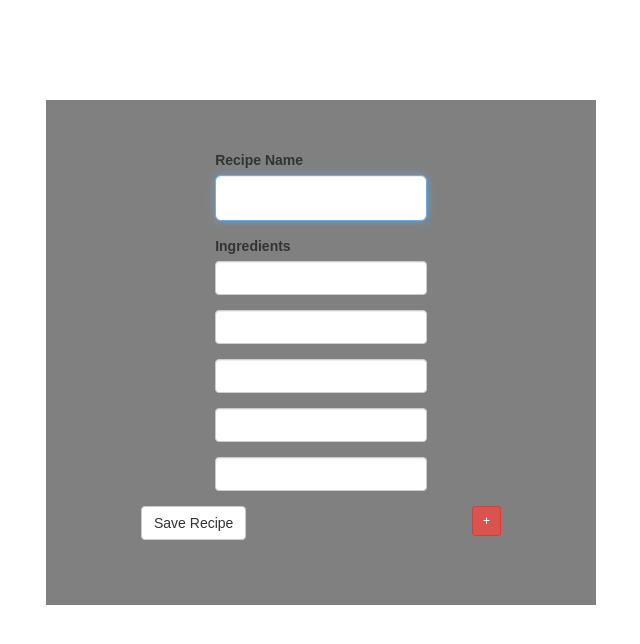
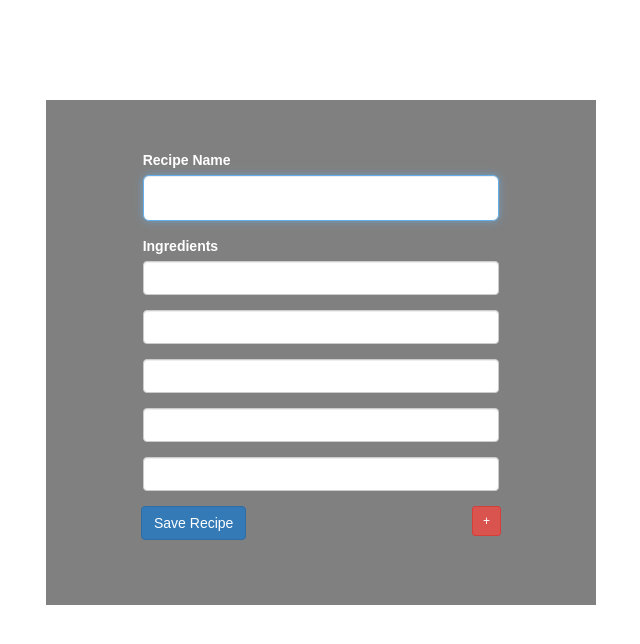
Before and after one commit to Progoogler/recipe-book, a React (Create React App) app: page / in a window 1280 px wide. Shown: the top 644 px of the page, without its empty margins (319-959 px from the left). Built offline with nearby package versions, Linux system fonts and the light colour scheme.

Commit message:
Include key property in Row elements

```diff
--- a/src/components/recipeInput/RecipeInput.js
+++ b/src/components/recipeInput/RecipeInput.js
@@ -7,13 +7,13 @@ class RecipeInput extends Component {
     super();
     this.state = {
       ingredientComponents: [
-        <Row><Col className="center-block" sm={5}><FormGroup><FormControl type="text"/></FormGroup></Col></Row>,
-        <Row><Col className="center-block" sm={5}><FormGroup><FormControl type="text"/></FormGroup></Col></Row>,
-        <Row><Col className="center-block" sm={5}><FormGroup><FormControl type="text"/></FormGroup></Col></Row>,
-        <Row><Col className="center-block" sm={5}><FormGroup><FormControl type="text"/></FormGroup></Col></Row>,
+        <Row key={0}><Col className="center-block" sm={8}><FormGroup><FormControl type="text"/></FormGroup></Col></Row>,
+        <Row key={1}><Col className="center-block" sm={8}><FormGroup><FormControl type="text"/></FormGroup></Col></Row>,
+        <Row key={2}><Col className="center-block" sm={8}><FormGroup><FormControl type="text"/></FormGroup></Col></Row>,
+        <Row key={3}><Col className="center-block" sm={8}><FormGroup><FormControl type="text"/></FormGroup></Col></Row>,
       ],
     };
-    this.blankIngredientComponent = <Row><Col className="center-block" sm={5}><FormGroup><FormControl type="text"/></FormGroup></Col></Row>;
+    this.rowKey = 4;
     this.addIngredient = this.addIngredient.bind(this);
   }
 
@@ -23,18 +23,18 @@ class RecipeInput extends Component {
         <form>
 
           <Row>
-            <Col className="center-block" sm={5}>
+            <Col className="center-block" sm={8}>
               <FormGroup bsSize="large">
-                  <ControlLabel>Recipe Name</ControlLabel>
+                  <ControlLabel className="Recipe-Label">Recipe Name</ControlLabel>
                   <FormControl type="text" autoFocus="true"/>
               </FormGroup>
             </Col>
           </Row>
 
           <Row>
-            <Col className="center-block" sm={5}>
+            <Col className="center-block" sm={8}>
               <FormGroup>
-                <ControlLabel>Ingredients</ControlLabel>
+                <ControlLabel className="Recipe-Label">Ingredients</ControlLabel>
                 <FormControl type="text"/>
               </FormGroup>
             </Col>
@@ -44,7 +44,7 @@ class RecipeInput extends Component {
 
           <Row>
             <FormGroup>
-              <Button className="Save-Button" type="submit">Save Recipe</Button>
+              <Button className="Save-Button" bsStyle="primary" type="submit">Save Recipe</Button>
               <Button className="Add-Button" bsSize="small" bsStyle="danger" onClick={this.addIngredient}> + </Button>
             </FormGroup>
           </Row>
@@ -54,13 +54,10 @@ class RecipeInput extends Component {
     );
   }
 
-  componentWillMount() {
-
-  }
-
   addIngredient() {
-    var incrementedList = this.state.ingredientComponents.concat(this.blankIngredientComponent);
+    var incrementedList = this.state.ingredientComponents.concat(<Row key={this.rowKey}><Col className="center-block" sm={8}><FormGroup><FormControl type="text"/></FormGroup></Col></Row>);
     this.setState({ingredientComponents: incrementedList});
+    this.rowKey++;
   }
 }
 
```
